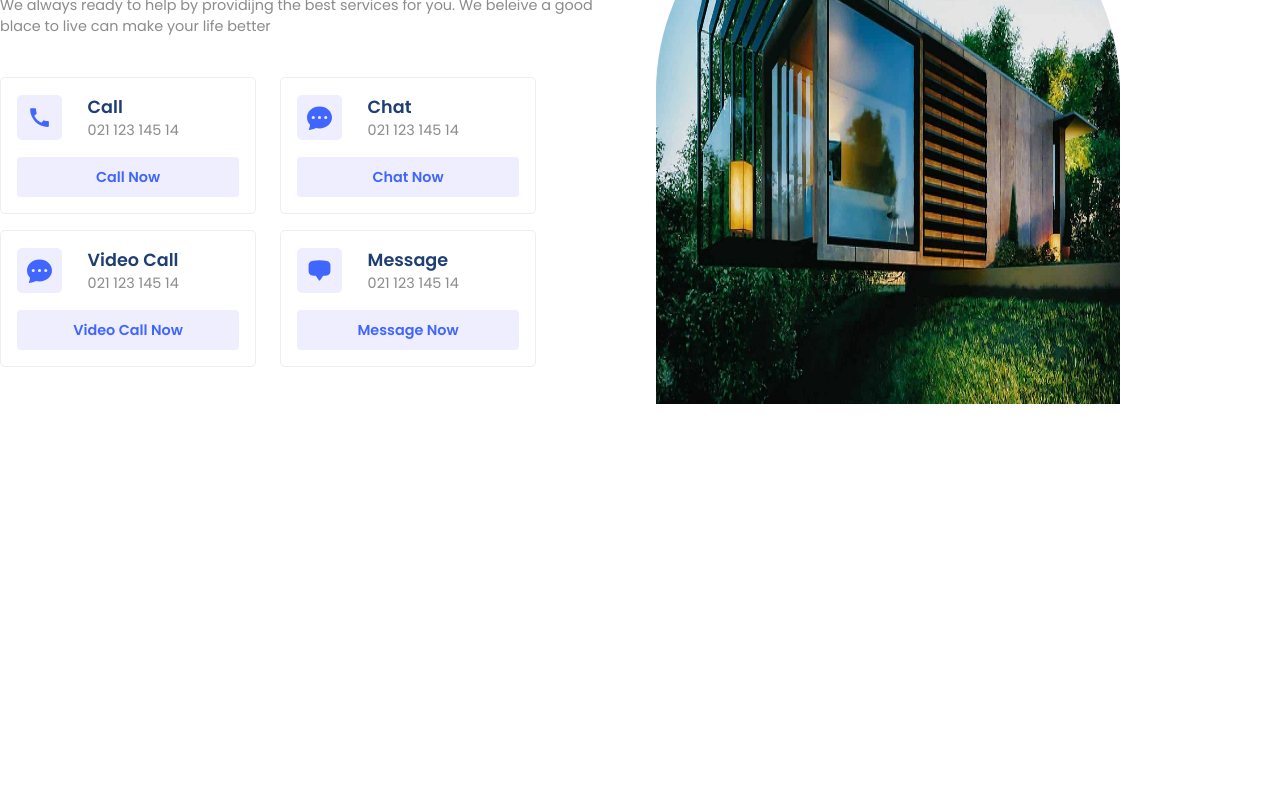
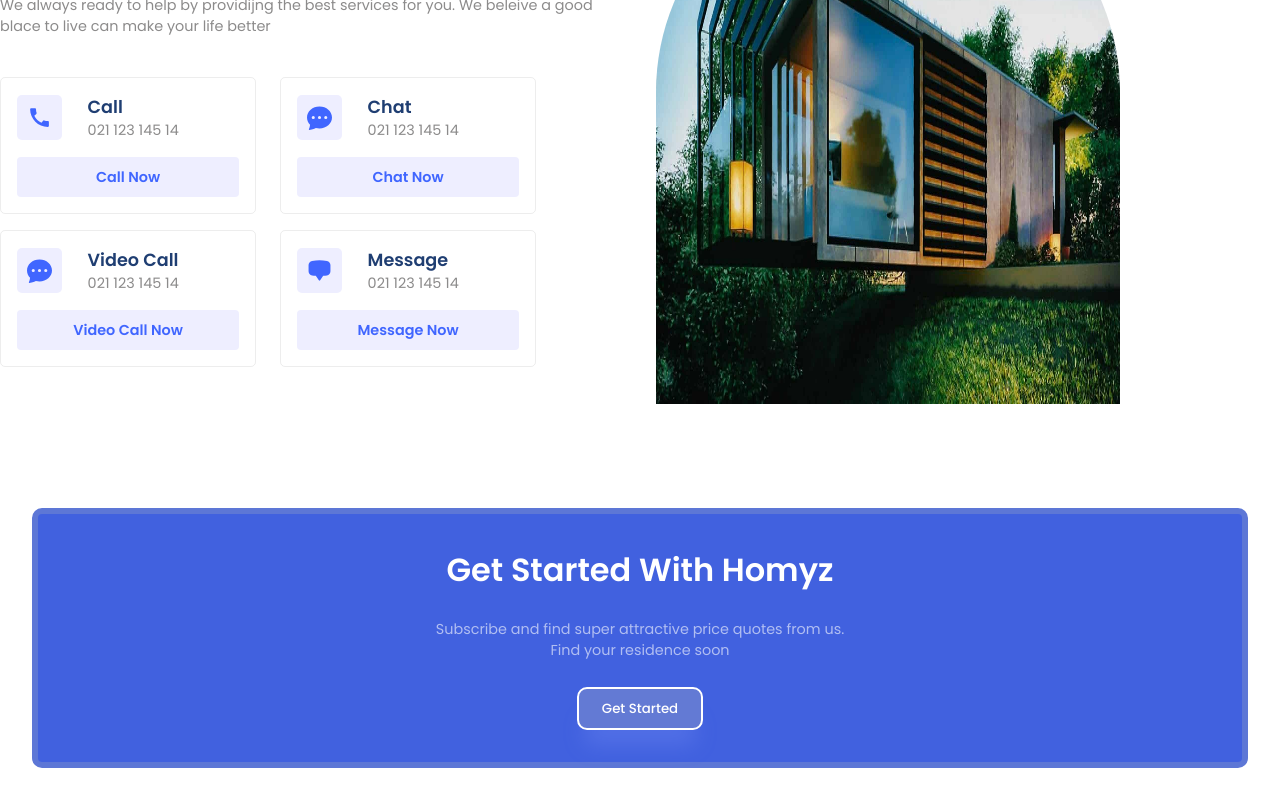
Before and after one commit to rakib00-dev/react-real-estate-00, a React (Vite) app: page / in a window 1280 px wide. Shown: the part 2288-3088 px from the top of the page. Before the commit the page ends 2764 px from the top, so only its background shows below. Built offline with nearby package versions, Linux system fonts and the light colour scheme.

Commit message:
added new section called GetStarted

```diff
--- a/src/App.jsx
+++ b/src/App.jsx
@@ -5,6 +5,7 @@
 import Residencies from './components/Residencies/Residencies';
 import Value from './components/Value/Value';
 import Contact from './components/Contact/Contact';
+import GetStarted from './components/GetStarted/GetStarted';
 
 function App() {
   return (
@@ -18,6 +19,7 @@
       <Residencies />
       <Value />
       <Contact />
+      <GetStarted />
     </div>
   );
 }
--- /dev/null
+++ b/src/components/GetStarted/GetStarted.css
@@ -0,0 +1,25 @@
+.inner-container {
+  gap: 1.6rem;
+  background: #4161df;
+  padding: 2rem;
+  border-radius: 10px;
+  border: 6px solid #5d77d6;
+  text-align: center;
+}
+
+.inner-container .primaryText {
+  color: white;
+  font-weight: 600;
+}
+
+.inner-container .secondaryText {
+  color: rgba(255, 255, 255, 0.587);
+}
+
+.inner-container .button {
+  background: rgba(185, 185, 185, 0.283);
+  border: 2px solid white;
+  box-shadow: var(--shadow);
+  color: white;
+  border-radius: 10px;
+}
--- /dev/null
+++ b/src/components/GetStarted/GetStarted.jsx
@@ -0,0 +1,22 @@
+import './GetStarted.css';
+
+const GetStarted = () => {
+  return (
+    <section className="g-wrapper">
+      <div className="paddings innerWidth g-container">
+        <div className="flexColCenter inner-container">
+          <span className="primaryText">Get Started With Homyz</span>
+          <span className="secondaryText">
+            Subscribe and find super attractive price quotes from us. <br />
+            Find your residence soon
+          </span>
+          <button className="button">
+            <a href="mailto:rakib.00-dev@gamil.com">Get Started</a>
+          </button>
+        </div>
+      </div>
+    </section>
+  );
+};
+
+export default GetStarted;
```
